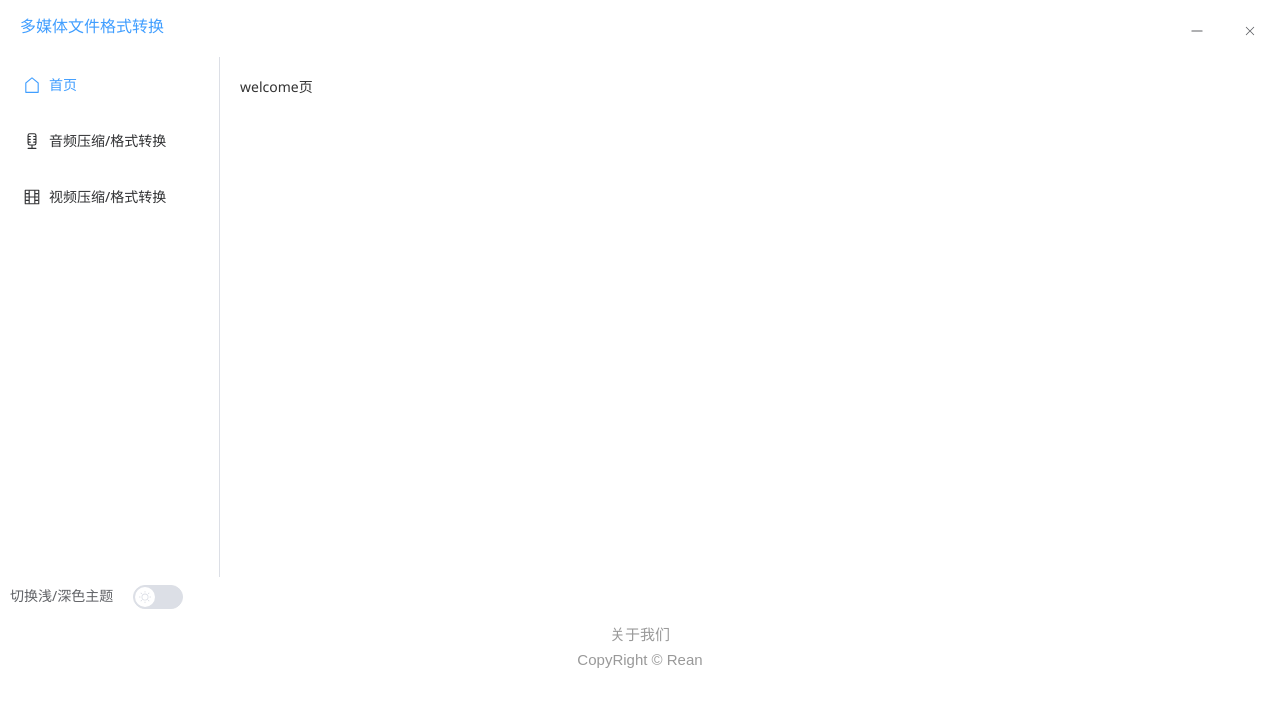
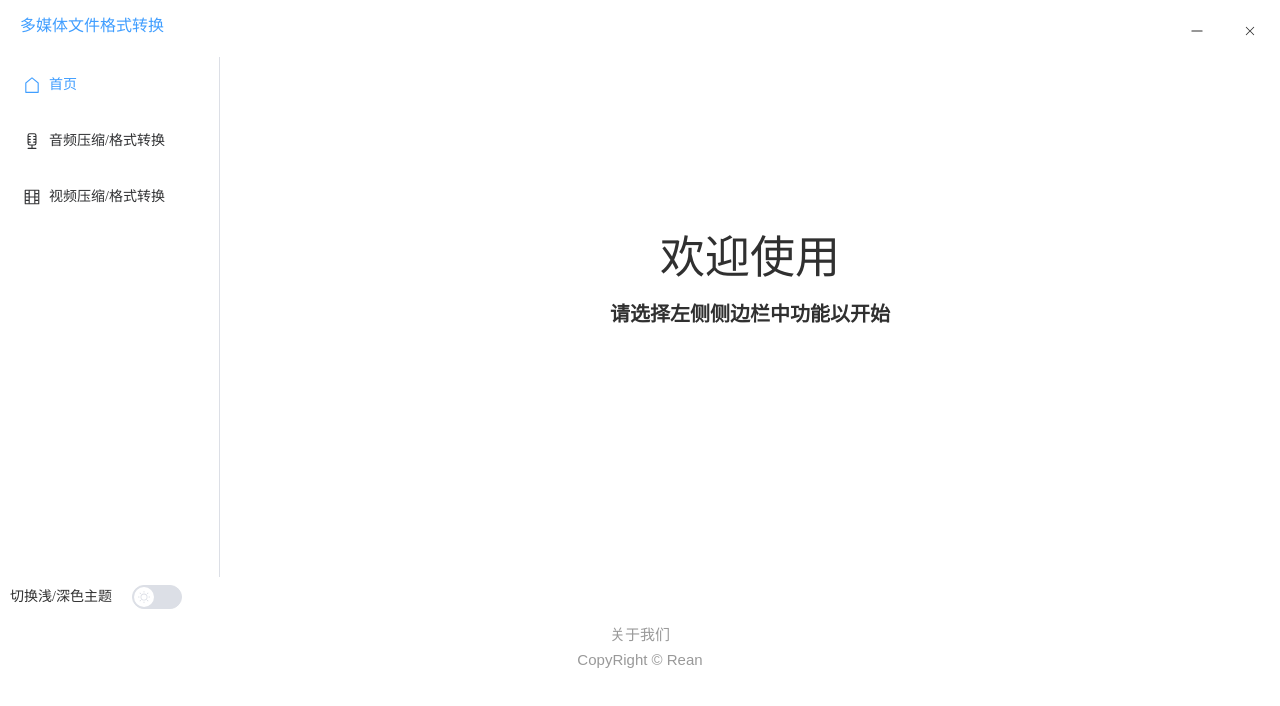
Before and after one commit to Rean-Schwarze/media-transformer, a Vue app: page / in a window 1280 px wide. Shown: the top 706 px of the page. Built offline with nearby package versions, Linux system fonts and the light colour scheme.

Commit message:
style: 修改文字颜色（两种模式）

```diff
--- a/src/background.ts
+++ b/src/background.ts
@@ -13,6 +13,8 @@ app.whenReady().then(()=>{
     const win=new BrowserWindow({
         width:realWidth,
         height:realHeight,
+        resizable:false,
+        maximizable:false,
         // frame:false, // 无边框窗口
         titleBarStyle: 'hidden',
         // titleBarOverlay: {
--- a/src/main.ts
+++ b/src/main.ts
@@ -1,6 +1,7 @@
 // import './assets/main.css'
 import '@/styles/common.scss'
 import 'element-plus/theme-chalk/dark/css-vars.css'
+// import '@/styles/var.scss'
 
 import { createApp } from 'vue'
 import App from './App.vue'
--- a/src/styles/var.scss
+++ b/src/styles/var.scss
@@ -1,5 +1,17 @@
-$xtxColor: #3391fe;
-$helpColor: #e26237;
-$sucColor: #1dc779;
-$warnColor: #ffb302;
-$priceColor: #cf4444;
+.el-text{
+  font-family: "PingFang SC", "Hiragino Sans GB", "Microsoft YaHei";
+}
+
+.el-menu-item{
+  font-family: "PingFang SC", "Hiragino Sans GB", "Microsoft YaHei";
+}
+
+// 浅色模式
+:root{
+  --el-text-color-regular: #303030;
+}
+
+// 深色模式
+html.dark{
+  --el-text-color-regular: #fff;
+}
--- a/src/views/Home/components/HomeWelcome.vue
+++ b/src/views/Home/components/HomeWelcome.vue
@@ -3,9 +3,35 @@
 </script>
 
 <template>
-welcome页
+  <div class="welcome-title">
+    <div class="title-main">
+      <el-text class="el-text-very-large">
+        欢迎使用
+      </el-text>
+    </div>
+    <div class="title-sub">
+      <el-text class="el-text-sub-large">
+        请选择左侧侧边栏中功能以开始
+      </el-text>
+    </div>
+  </div>
 </template>
 
 <style scoped>
-
+.el-text-very-large{
+  font-weight: normal;
+  font-size:45px;
+}
+.el-text-sub-large{
+  font-weight: bold;
+  font-size:20px;
+}
+.welcome-title{
+  padding-top: 150px;
+  margin: auto;
+  text-align: center;
+}
+.title-sub{
+  padding-top: 10px;
+}
 </style>
--- a/src/views/Layout/components/LayoutFooter.vue
+++ b/src/views/Layout/components/LayoutFooter.vue
@@ -40,7 +40,7 @@
     p {
       line-height: 1;
       padding-top: 10px;
-      font-family: "Harmony_Regular",sans-serif;
+      font-family: "PingFang SC",sans-serif;
       //padding-bottom: 20px;
       -webkit-app-region:no-drag;
     }
```
